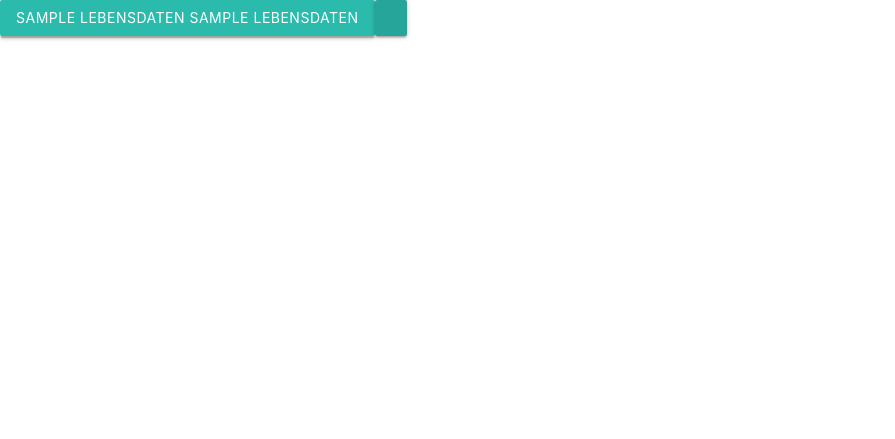
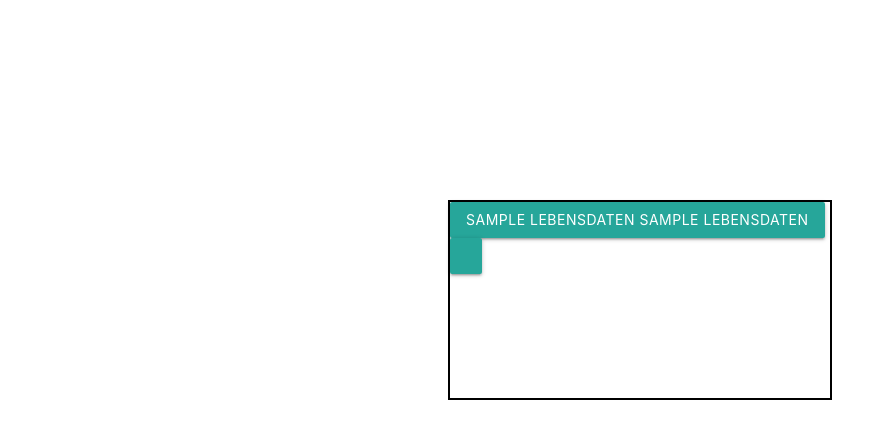
Before and after one commit to mmoskovic-tgm/Projekt_4_WS, a PHP site: page / in a window 1280 px wide. Shown: the top 439 px of the page, without its empty margins (0-895 px from the left). Run offline with PHP 8.4, Linux system fonts and the light colour scheme; tables that the repository leaves empty hold one stand-in row (values such as "Sample post").

Commit message:
style.css fixed

```diff
--- a/style.css
+++ b/style.css
@@ -33,7 +33,17 @@
 	stroke-width: 1;
 }
 
+.indexBox {
+	margin: 0 auto;
+	margin-top:200px;
+	height:200px;
+	width:30%;
+	border: 2px solid black;
+}
 
+.famChooser {
+	margin-left: 125px;
+}
 
 
 .addPersonIcon {
@@ -69,9 +79,6 @@
 .nahansichtGesamtTabelle {
 	width:80%;
 	margin-left: 10%;
-}
-.test {
-	width: 50%;
 }
 
 .navBar {
@@ -124,13 +131,3 @@
 .cp2{
 	float:right;
 }
-
-.mann {
-	border: 4px solid blue;
-	/*float:left;*/
-}
-
-.frau {
-	border: 4px solid #FF0000;
-	/*float:right;*/
-}
```
